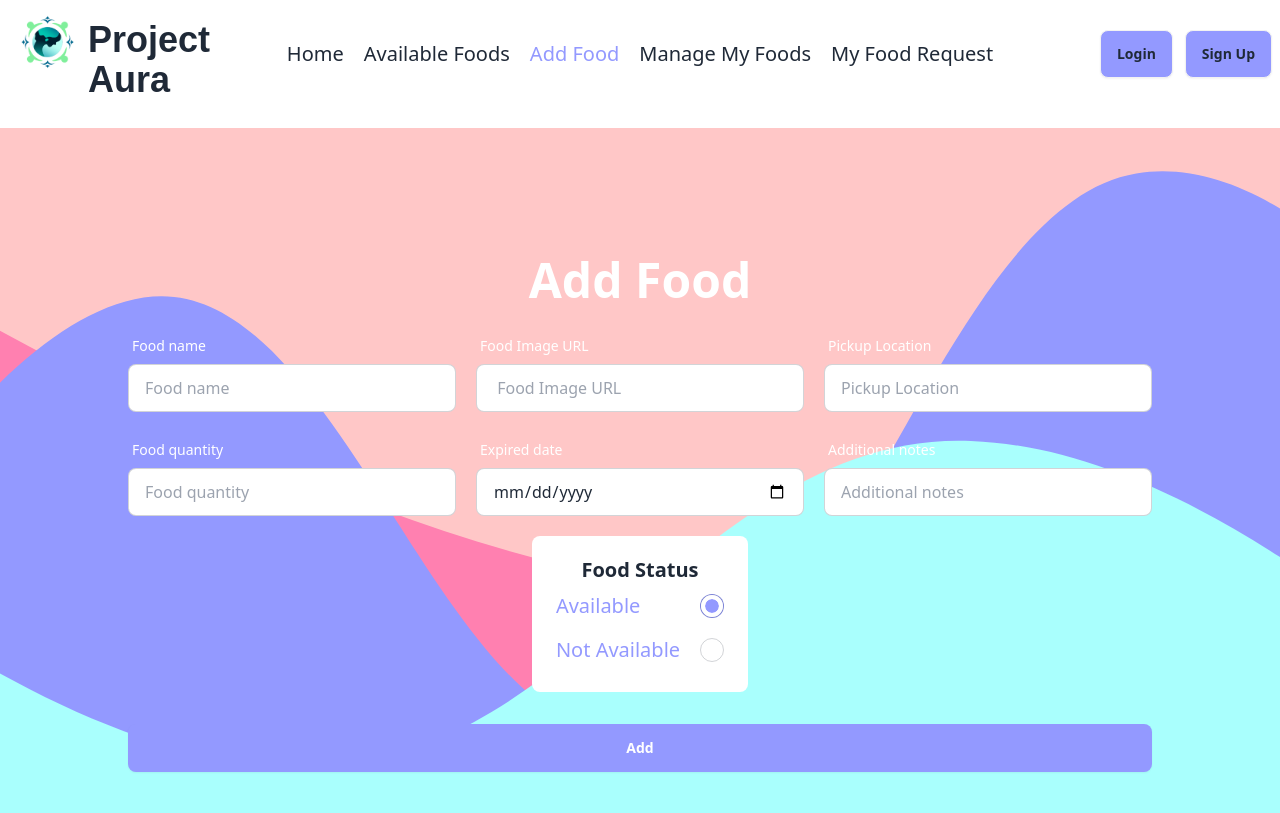
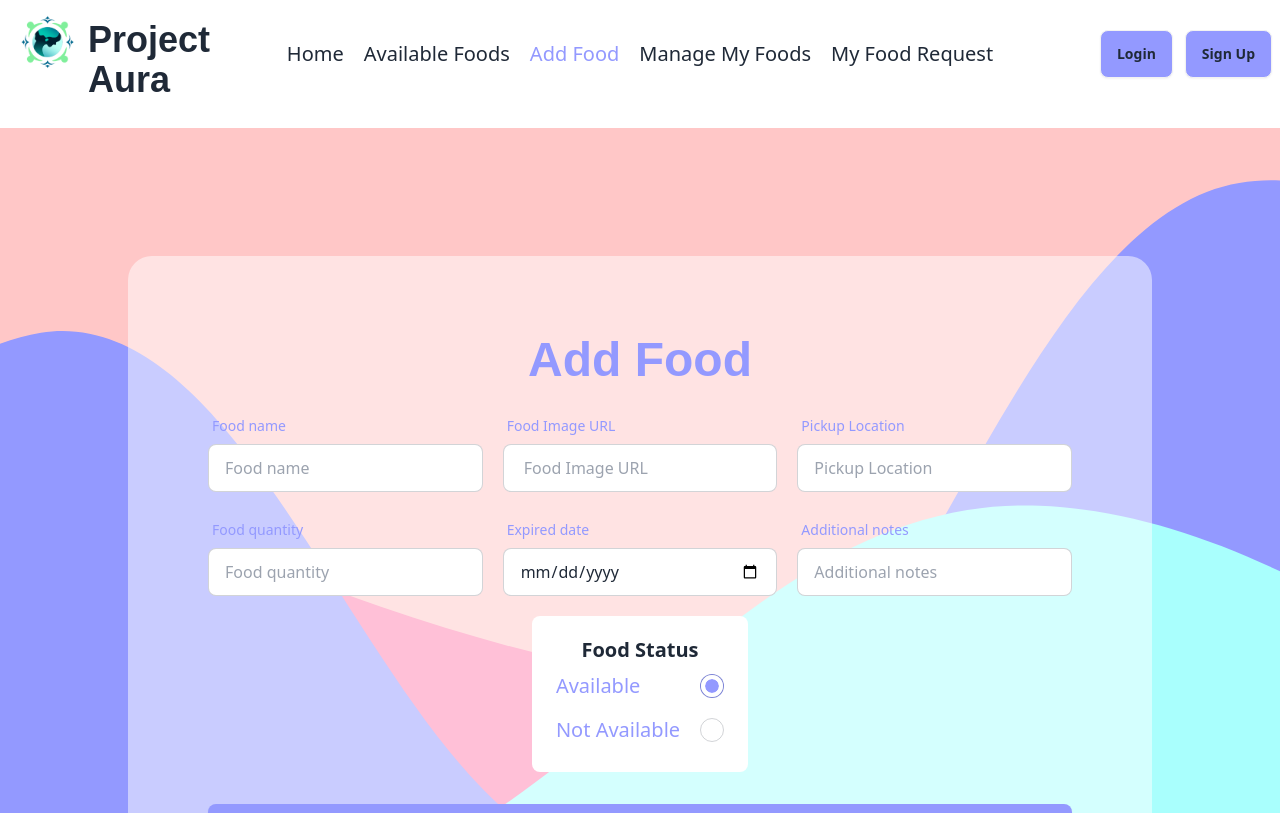
Before and after one commit to Legion204/project-aura-client, a React (Vite) app: page /add_food in a window 1280 px wide. Shown: the top 813 px of the page. Built offline with nearby package versions, Linux system fonts and the light colour scheme; no server answers; a web font is replaced by a local one.

Commit message:
added sort funtion and search funtion with some bug

```diff
--- a/src/Components/NavBar.jsx
+++ b/src/Components/NavBar.jsx
@@ -8,7 +8,7 @@ const NavBar = () => {
 
     const navLinks = <div className=" flex flex-col lg:flex-row gap-5 text-xl font-Source">
         <NavLink className={({ isActive }) => isActive ? 'text-third' : ''} to={'/'}><li className="hover:text-third">Home</li></NavLink>
-        <NavLink className={({ isActive }) => isActive ? 'text-third' : ''} to={'/update_profile'}><li className="hover:text-third">Available Foods</li></NavLink>
+        <NavLink className={({ isActive }) => isActive ? 'text-third' : ''} to={'/available_foods'}><li className="hover:text-third">Available Foods</li></NavLink>
         <NavLink className={({ isActive }) => isActive ? 'text-third' : ''} to={'/add_food'}><li className="hover:text-third">Add Food</li></NavLink>
         <NavLink className={({ isActive }) => isActive ? 'text-third' : ''} to={'/about_us'}><li className="hover:text-third">Manage My Foods</li></NavLink>
         <NavLink className={({ isActive }) => isActive ? 'text-third' : ''} to={'/about_us'}><li className="hover:text-third"> My Food Request</li></NavLink>
--- a/src/Pages/AddFood.jsx
+++ b/src/Pages/AddFood.jsx
@@ -39,46 +39,46 @@ const AddFood = () => {
 
     return (
         <div className="bg-wave bg-center bg-no-repeat bg-cover p-10 lg:p-32 w-full">
-            <form onSubmit={handelAddFood} className="w-full">
-                <h1 className="text-center font-semibold text-5xl text-white mb-6">Add Food</h1>
+            <form onSubmit={handelAddFood} className="w-full bg-white/50 p-4 md:p-8 xl:p-20 rounded-3xl">
+                <h1 className="text-center font-semibold text-5xl text-third mb-6 font-Poetsen">Add Food</h1>
                 <div className="grid grid-cols-1 md:grid-cols-2 lg:grid-cols-3 items-center gap-5 m">
 
                     <label className="form-control w-full ">
                         <div className="label">
-                            <span className="label-text text-white">Food name</span>
+                            <span className="label-text text-third">Food name</span>
                         </div>
                         <input type="text" placeholder="Food name" name="food_name" className="input input-bordered w-full " />
                     </label>
                     <label className="form-control w-full">
                         <div className="label">
-                            <span className="label-text text-white"> Food Image URL</span>
+                            <span className="label-text text-third"> Food Image URL</span>
                         </div>
                         <input type="text" placeholder=" Food Image URL" name="image_url" className="input input-bordered w-full" />
                     </label>
 
                     <label className="form-control w-full ">
                         <div className="label">
-                            <span className="label-text text-white"> Pickup Location</span>
+                            <span className="label-text text-third"> Pickup Location</span>
                         </div>
                         <input type="text" placeholder="Pickup Location" name="location" className="input input-bordered w-full " />
                     </label>
 
                     <label className="form-control w-full ">
                         <div className="label">
-                            <span className="label-text text-white">Food quantity</span>
+                            <span className="label-text text-third">Food quantity</span>
                         </div>
                         <input type="text" placeholder="Food quantity" name="quantity" className="input input-bordered w-full " />
                     </label>
 
                     <label className="form-control w-full">
                         <div className="label">
-                            <span className="label-text text-white">Expired date</span>
+                            <span className="label-text text-third">Expired date</span>
                         </div>
                         <input type="date" placeholder="Expired date" name="exp_date" className="input input-bordered w-full " />
                     </label>
                     <label className="form-control w-full ">
                         <div className="label">
-                            <span className="label-text text-white">Additional notes</span>
+                            <span className="label-text text-third">Additional notes</span>
                         </div>
                         <input type="text" placeholder="Additional notes" name="additional_notes" className="input input-bordered w-full " />
                     </label>
--- /dev/null
+++ b/src/Pages/AvailableFoodsPage.jsx
@@ -0,0 +1,71 @@
+import { useEffect, useState } from "react";
+import useAxiosSecure from "../Hooks/useAxiosSecure";
+import FoodCard from "../Components/FoodCard";
+
+const AvailableFoodsPage = () => {
+
+    const axiosSecure = useAxiosSecure();
+    const [availableFoods, setAvailableFoods] = useState([]);
+    const [foodName, setFoodName] = useState('');
+
+    useEffect(() => {
+        axiosSecure.get("/available_foods")
+            .then(data => {
+                setAvailableFoods(data.data)
+            })
+    }, [axiosSecure]);
+
+
+    const handelSort = () => {
+        const sortedDateFood = [...availableFoods].sort((x, y) => {
+            x = new Date(x.exp_date),
+                y = new Date(y.exp_date);
+
+            return y - x;
+        });
+        setAvailableFoods(sortedDateFood);
+    };
+
+    const handelSearch = () => {
+        const filteredFood = [...availableFoods].filter((availableFood) =>
+            availableFood?.foodName.trim().toLowerCase().includes(foodName.toLowerCase())
+        );
+        setAvailableFoods(filteredFood);
+    };
+
+    return (
+        <div className="grid">
+            <div className=" w-2/4 ml-6 my-10 space-y-3 font-Poetsen justify-self-center text-center" >
+                <h1 className="font-extrabold text-5xl">Available Foods</h1>
+                <p className="">Welcome to our Available Foods page, where the essence of community shines through every meal. Here, you all discover a delightful assortment of dishes generously donated by our community members.</p>
+            </div>
+            <div className="join justify-self-center lg:justify-self-end lg:mr-10">
+                <div>
+                    <div>
+                        <input className="input input-bordered join-item" placeholder="Search" type="text" name="search" onChange={(e) => setFoodName(e.target.value)} />
+                    </div>
+                </div>
+                <details className="dropdown ">
+                    <summary className=" btn bg-third text-white rounded-none">Sort by</summary>
+                    <ul className="p-2 shadow menu dropdown-content z-[1] bg-base-100 rounded-box w-52">
+                        <li><a onClick={handelSort}>Expire Date</a></li>
+                        <li><a>Item 2</a></li>
+                    </ul>
+                </details>
+                <div className="indicator">
+                    <button onClick={handelSearch} className="btn bg-third text-white join-item">Search</button>
+                </div>
+            </div>
+            <div className="grid grid-cols-1 md:grid-cols-2 lg:grid-cols-2 xl:grid-cols-3 gap-10 mt-12">
+                {
+                    availableFoods.map(availableFood => <FoodCard
+                        key={availableFood._id}
+                        featuredFood={availableFood}
+                    ></FoodCard>)
+                }
+            </div>
+        </div>
+    );
+};
+
+export default AvailableFoodsPage;
--- a/src/Pages/Home.jsx
+++ b/src/Pages/Home.jsx
@@ -2,6 +2,7 @@ import { useEffect, useState } from "react";
 import Banner from "../Components/Banner";
 import useAxiosSecure from "../Hooks/useAxiosSecure";
 import FoodCard from "../Components/FoodCard";
+import { Link } from "react-router-dom";
 
 
 
@@ -37,6 +38,7 @@ const Home = () => {
                         ></FoodCard>)
                     }
                 </div>
+                <Link className="m-5 justify-self-end" to={"/available_foods"}><button className="btn bg-third text-white">Show All</button></Link>
             </div>
         </div>
     );
--- a/src/Routes/Router.jsx
+++ b/src/Routes/Router.jsx
@@ -4,6 +4,7 @@ import Home from "../Pages/Home";
 import Registration from "../Pages/Registration";
 import Login from "../Pages/Login";
 import AddFood from "../Pages/AddFood";
+import AvailableFoodsPage from "../Pages/AvailableFoodsPage";
 
 const router = createBrowserRouter([
     {
@@ -25,6 +26,10 @@ const router = createBrowserRouter([
             {
                 path:"/add_food",
                 element:<AddFood></AddFood>
+            },
+            {
+                path:"/available_foods",
+                element:<AvailableFoodsPage></AvailableFoodsPage>
             }
         ]
     },
```
